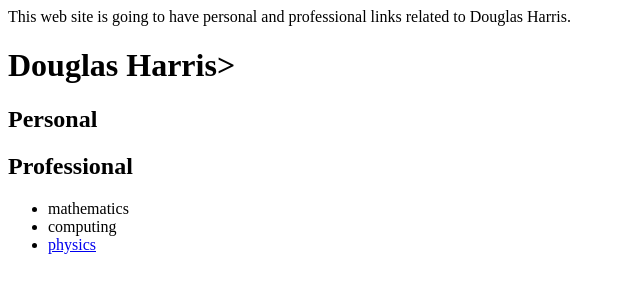
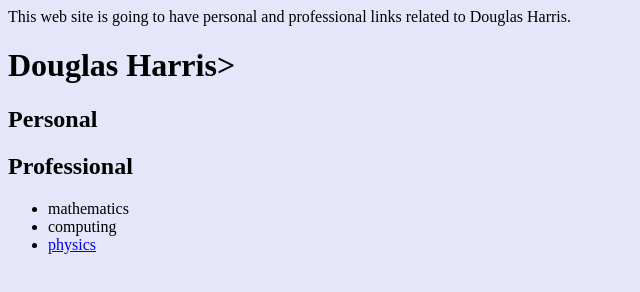
Before and after one commit to dough/dough.github.io, a plain HTML site: page index.html in a window 1280 px wide. Shown: the whole page, without its empty margins (0-640 px from the left). Drawn offline with Linux system fonts and the light colour scheme.

Commit message:
new index again

```diff
--- a/index.html
+++ b/index.html
@@ -1,8 +1,13 @@
 <html>
-
+<head>
 	<title>
 		Hello from dough!
 	</title>
+<style>
+body {
+	background-color: #E5E6FA;
+</style>
+</head>
 <body>
 	This web site is going to have personal and professional
 	links related to Douglas Harris.
```
